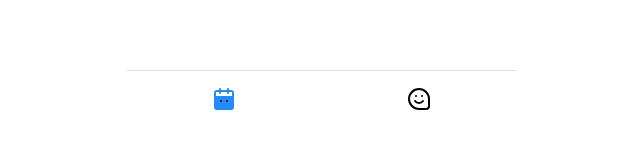
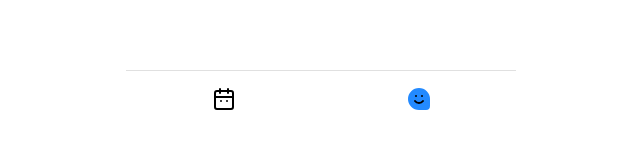
Before and after one commit to dpfkdvkr/mema-client-test, a Next.js app: page /mypage in a window 1280 px wide. Shown: the part 639-788 px from the top of the page, without its empty margins (319-959 px from the left). Built offline with nearby package versions, Linux system fonts and the light colour scheme.

Commit message:
fix: 하단 내비게이션 버그 수정 -#32
- 하단 내비게이션 화면 줄였을 때도 고정이던 버그 수정
- 라우터 적용

```diff
--- a/src/components/BottomNavigation/BottomNavigation.tsx
+++ b/src/components/BottomNavigation/BottomNavigation.tsx
@@ -3,28 +3,20 @@ import MemaIcon from '@/assets/icons/svg/mema.svg';
 import SelectedMemaIcon from '@/assets/icons/svg/memaFilled.svg';
 import CalendarIcon from '@/assets/icons/svg/calendar.svg';
 import SelectedCalendarIcon from '@/assets/icons/svg/calendarFilled.svg';
-import { useState } from 'react';
+import { useRouter } from 'next/navigation';
 
-const BottomNavigation = () => {
-  const [activeTab, setActiveTab] = useState<'calendar' | 'mema'>('calendar');
-
+type Props = {
+  tab?: 'calendar' | 'mypage';
+};
+const BottomNavigation = ({ tab = 'calendar' }: Props) => {
+  const router = useRouter();
   return (
     <Container>
-      <NavItem
-        onClick={() => {
-          setActiveTab('calendar');
-          alert('캘린더 클릭');
-        }}
-      >
-        {activeTab === 'calendar' ? <SelectedCalendarIcon /> : <CalendarIcon />}
+      <NavItem onClick={() => router.push('/')}>
+        {tab === 'calendar' ? <SelectedCalendarIcon /> : <CalendarIcon />}
       </NavItem>
-      <NavItem
-        onClick={() => {
-          setActiveTab('mema');
-          alert('메마 클릭');
-        }}
-      >
-        {activeTab === 'mema' ? <SelectedMemaIcon /> : <MemaIcon />}
+      <NavItem onClick={() => router.push('/mypage')}>
+        {tab === 'mypage' ? <SelectedMemaIcon /> : <MemaIcon />}
       </NavItem>
     </Container>
   );
@@ -37,7 +29,8 @@ const Container = styled.div`
   bottom: 0;
   left: 50%;
   transform: translateX(-50%);
-  width: 390px;
+  width: 100%;
+  max-width: 390px;
   background-color: white;
   border-top: 1px solid ${({ theme }) => theme.colors.gray[5]};
   z-index: ${({ theme }) => theme.zIndex.navigation};
```
